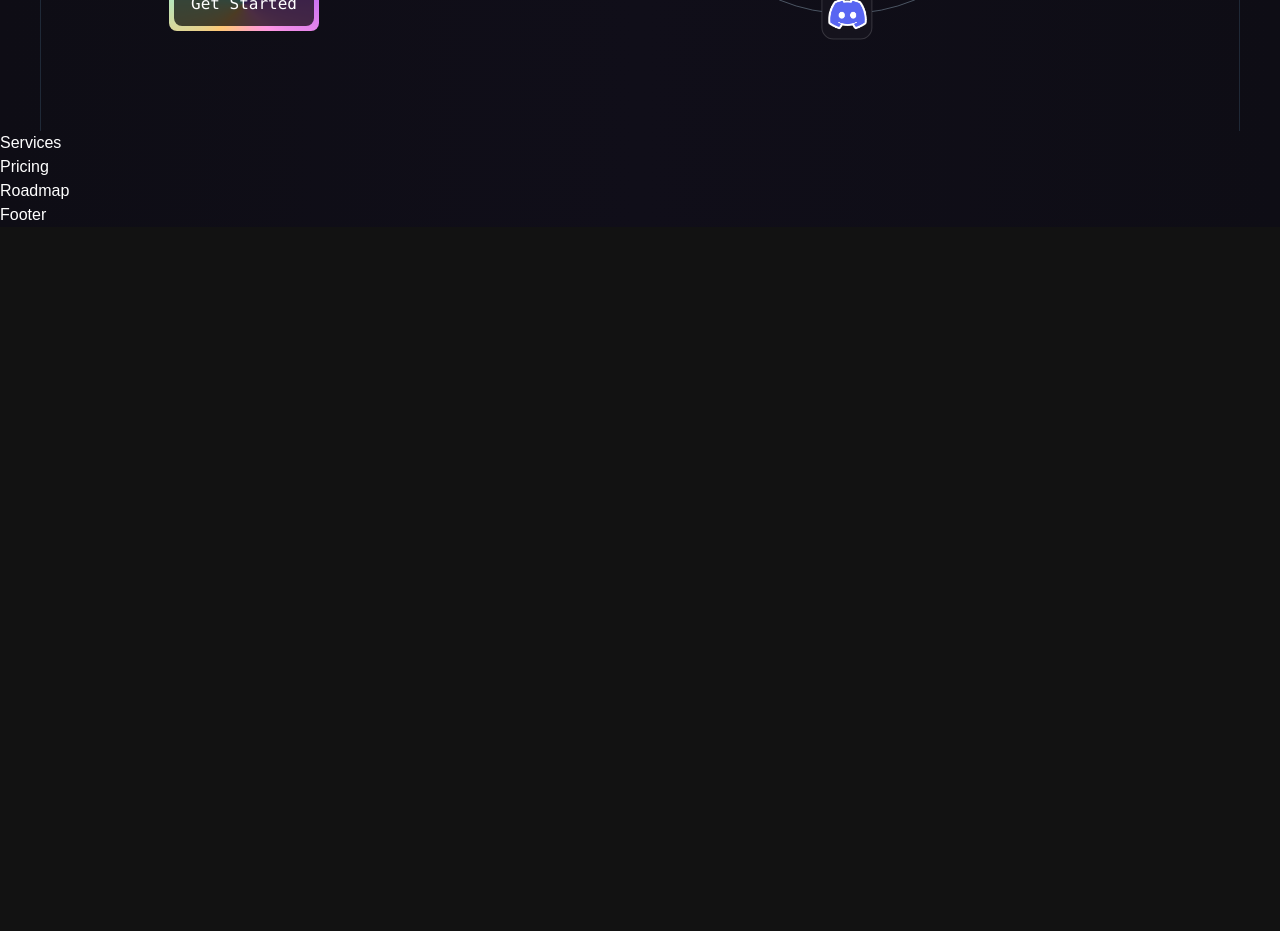
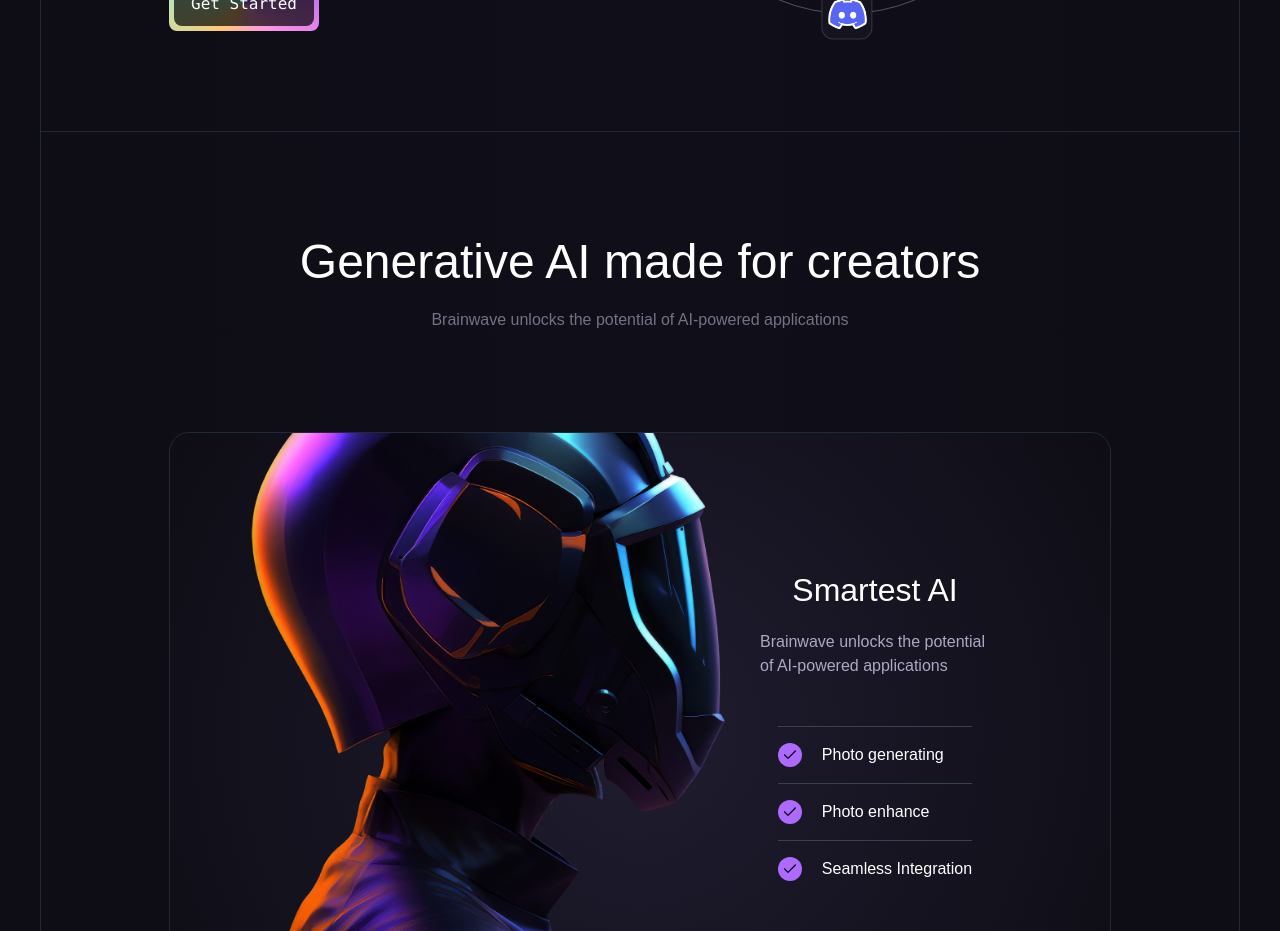
Before and after one commit to saba-ramezani/AI-Chat-App, a React (Vite) app: page / in a window 1280 px wide. Shown: the part 3480-4411 px from the top of the page. Before the commit the page ends 3707 px from the top, so only its background shows below. Built offline with nearby package versions, Linux system fonts and the light colour scheme.

Commit message:
added heading and smartest AI part of services section

```diff
--- a/src/components/Services.jsx
+++ b/src/components/Services.jsx
@@ -1,8 +1,59 @@
 import React from 'react'
+import { brainwaveServices } from '../constants'
+import { check, service1, service2, service3 } from '../assets'
 
 const Services = () => {
   return (
-    <div>Services</div>
+    <section className='sectionPadding flexCenter flex-col pt-[100px] pb-[1000px] justify-center items-center'>
+      <div className='flex flex-col justify-center items-center pb-[100px]'>
+        <h1 className='h2'>Generative AI made for creators</h1>
+        <p className='body-2 mt-4 text-n-4'>Brainwave unlocks the potential of AI-powered applications</p>
+      </div>
+      <div className='flex border-[1px] border-gray-800 bg-circulat-pink-dark-gradient w-[100%] relative rounded-[20px] mb-10 h-[600px]'>
+        <div className='flex sm:flex-row '>
+          <div className='absolute top-0 left-0 w-full h-full pointer-events-none md:w-3/5 xl:w-auto'>
+            <img
+              className="w-full h-full object-cover md:object-right"
+              width={800}
+              alt="Smartest AI"
+              height={730}
+              src={service1}
+            />
+          </div>
+          <div className='flex flex-col w-[100%] justify-center absolute md:w-[50%] items-center h-full right-0'>
+            <h2 className="h4 mb-4">
+              Smartest AI
+            </h2>
+            <p className='body-2 mb-[3rem] text-n-3 max-w-[230px]'>Brainwave unlocks the potential of AI-powered applications</p>
+            <ul className='flex list-none flex-col'>
+              {brainwaveServices.map((item, index) => (
+                <li className='flex-col hover:brightness-150 border-t-[1px] border-gray-700 max-w-[230px] py-4'>
+                  <div className='flex flex-row'>
+                    <img src={check} alt="check" width={24} height={24} />
+                    <h6 className="body-3 ml-5 ">{item}</h6>
+                  </div>
+                </li>
+              ))}
+            </ul>
+          </div>
+        </div>
+        <div className='flex bg-black flex-row absolute lg:w-[50%] w-[90%] justify-center bottom-10 left-[50%] translate-x-[-50%] hidden'>AI is generating</div>
+      </div>
+      <div className='flex flex-col lg:flex-row hidden'>
+        <div className='flex flex-col'>
+          <img src={service2} alt="" />
+          <h1>Photo editing</h1>
+          <p>Automatically enhance your photos using our AI app's photo editing feature. Try it now!</p>
+        </div>
+        <div className='flex flex-col'>
+          <h1>Video generation</h1>
+          <p>The world’s most powerful AI photo and video art generation engine. What will you create?</p>
+          <div></div>
+          <img src={service3} alt="" />
+        </div>
+        <div></div>
+      </div>
+    </section>
   )
 }
 
--- a/src/index.css
+++ b/src/index.css
@@ -14,7 +14,7 @@
 
 
 .sectionPadding {
-  @apply px-[10%] border-t-[1px] border-x-[1px] border-gray-800 mx-[40px]
+  @apply px-[0px] border-[0px] border-gray-800 mx-[40px] md:px-[10%] md:border-t-[1px] md:border-x-[1px] md:mx-[40px]
 }
 
 
```
